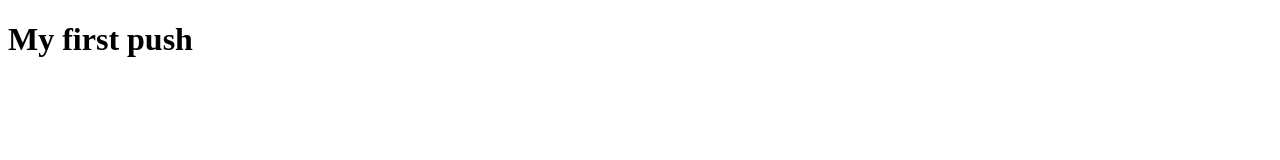
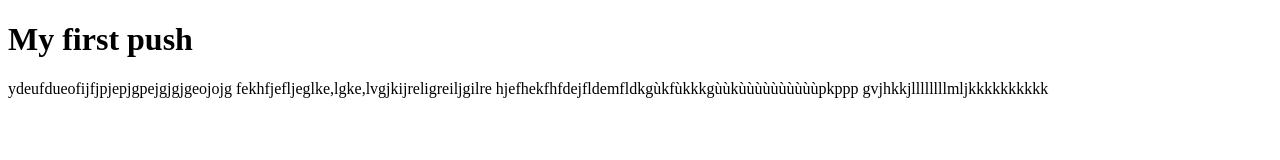
Before and after one commit to 17019CGJH/FirstGitHubProject, a plain HTML site: page index.html in a window 1280 px wide. Drawn offline with Linux system fonts and the light colour scheme.

Commit message:
Ajout d'un balise <p>definition de git</p> dans le projet

```diff
--- a/index.html
+++ b/index.html
@@ -8,6 +8,12 @@
 </head>
 <body>
     <h1>My first push</h1>
+    <p>
+        ydeufdueofijfjpjepjgpejgjgjgeojojg
+        fekhfjefljeglke,lgke,lvgjkijreligreiljgilre
+        hjefhekfhfdejfldemfldkgùkfùkkkgùùkùùùùùùùùùùpkppp
+        gvjhkkjllllllllmljkkkkkkkkkk
+    </p>
 
 </body>
 </html>
```
